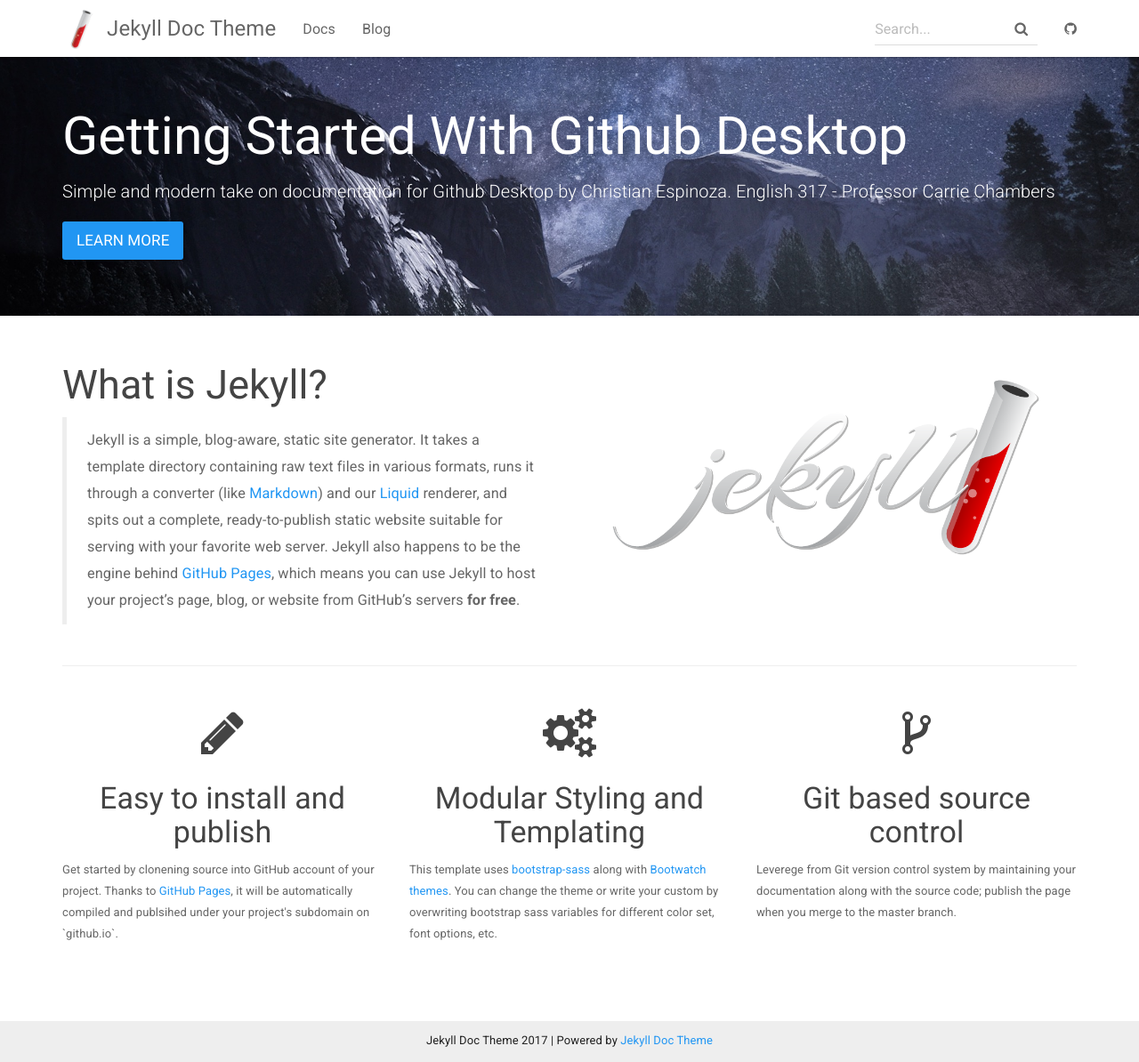
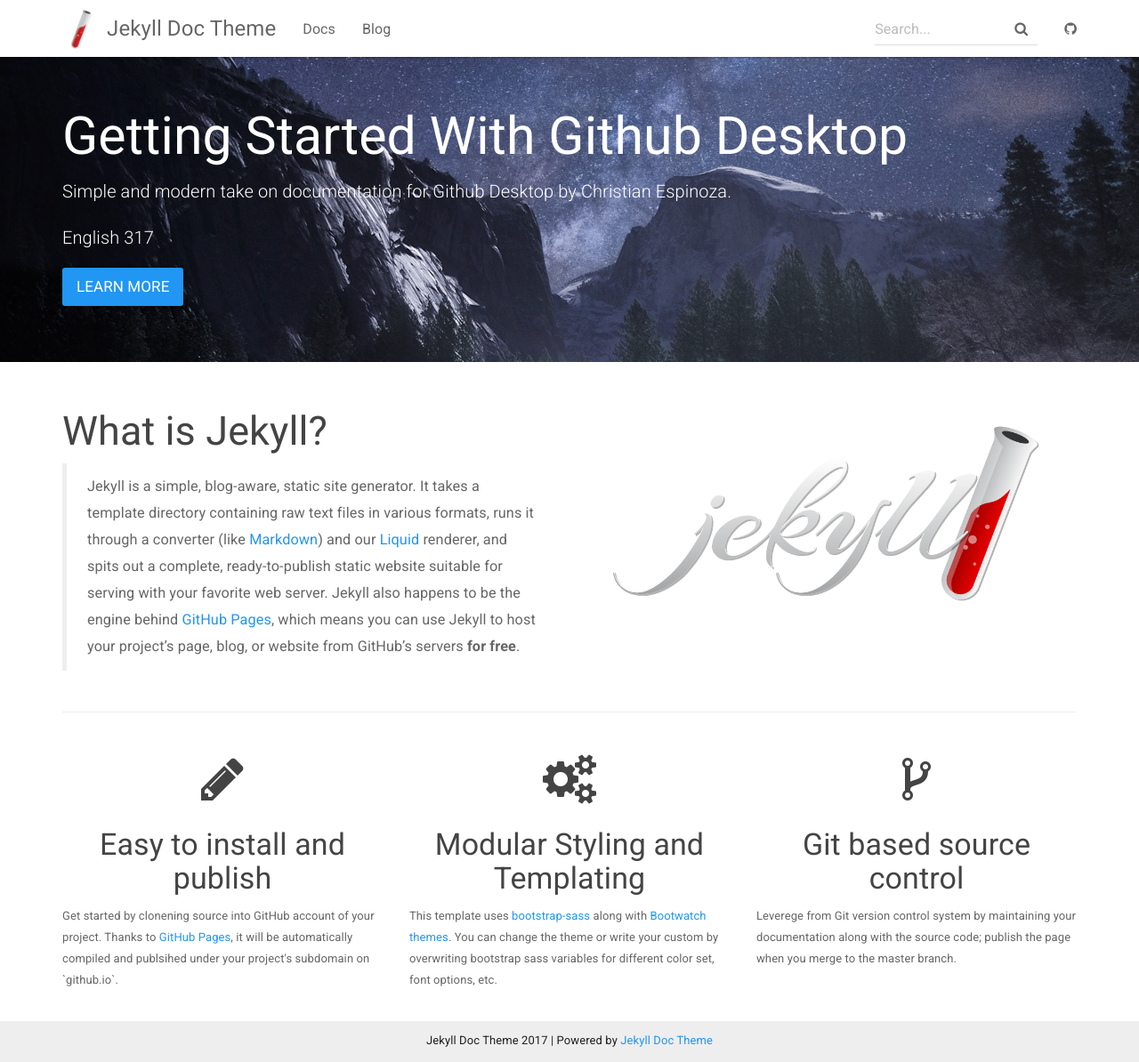
Before and after one commit to Kingslayyerr/Docs, a Jekyll site: the page built from index.html, in a window 1280 px wide and 1194 px high. Shown: the whole window at 89% size. Built offline with Jekyll 4.4.1, drawn with Linux system fonts in a browser that asks for light colours; nearby versions of some CDN libraries.

Commit message:
new edit

```diff
--- a/index.html
+++ b/index.html
@@ -6,7 +6,7 @@
     <div class="container">
         <h1>Getting Started With Github Desktop</h1>
         <p>Simple and modern take on documentation for Github Desktop by Christian Espinoza.
-          English 317 - Professor Carrie Chambers</p>
+        <p> English 317 </p>
         <p><a class="btn btn-primary btn-lg" href="{{ "/docs/home/" | prepend: site.baseurl }}" role="button">Learn more</a></p>
     </div>
 </div>
```
